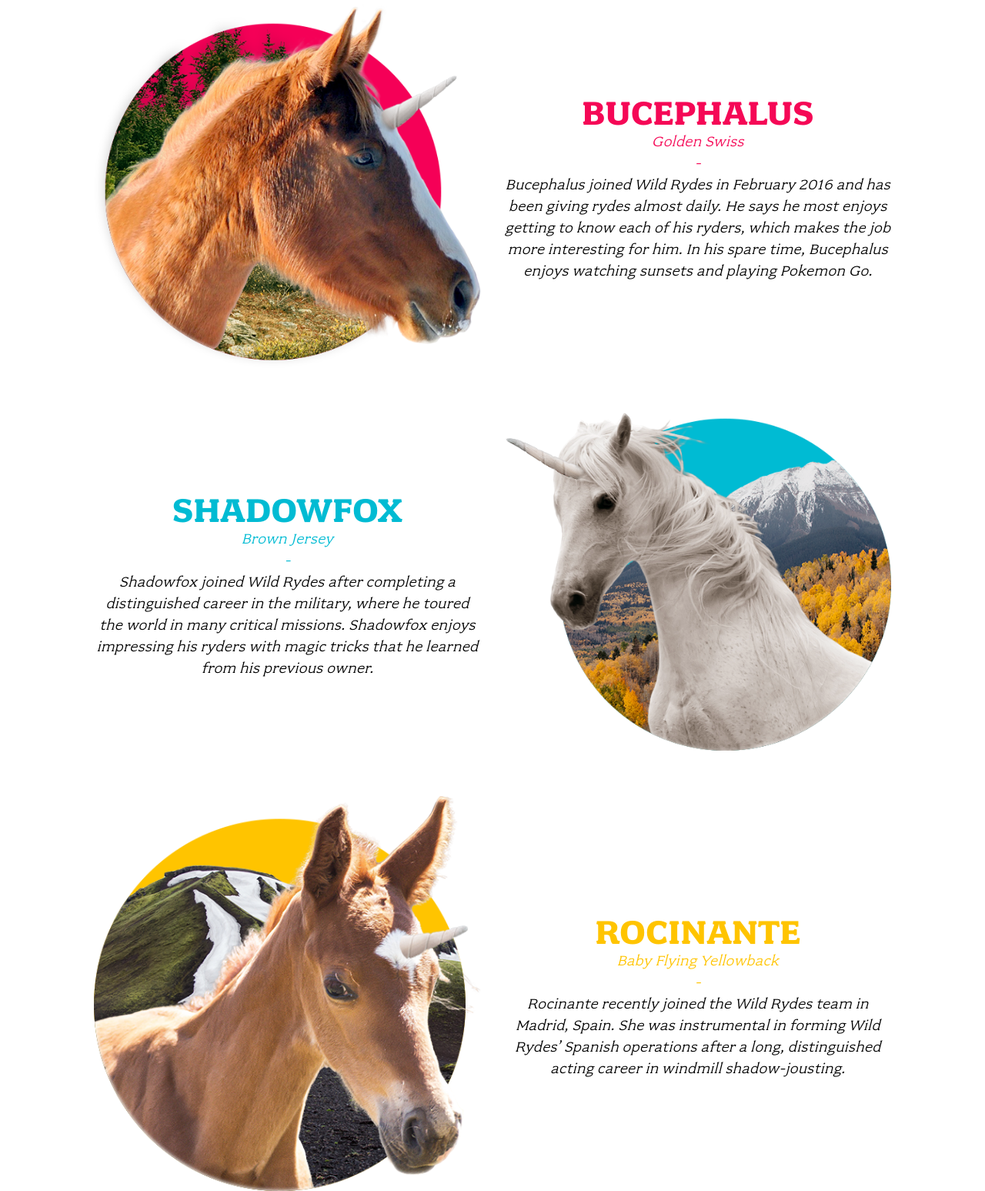
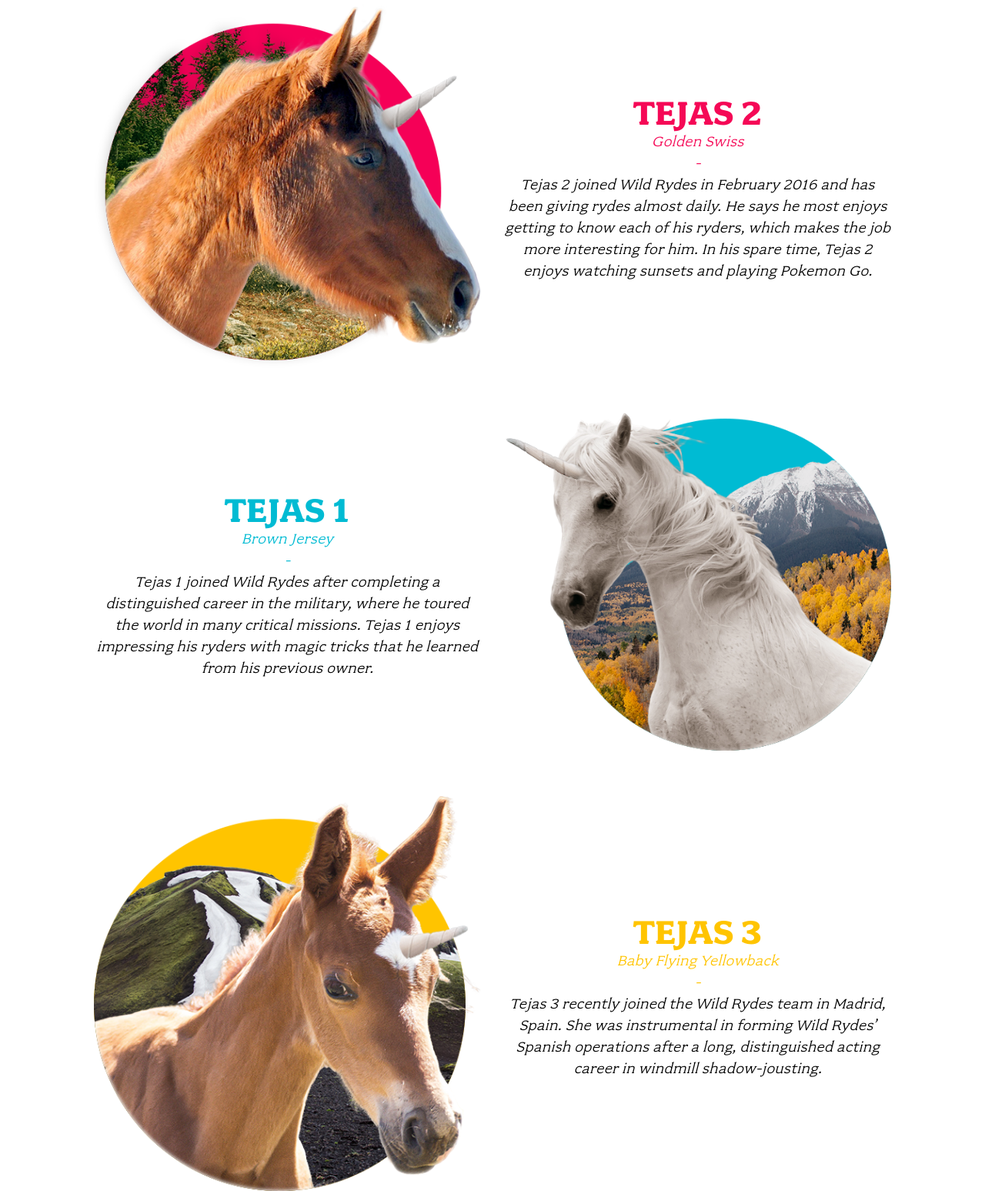
Before and after one commit to secret0247/wildrydes-site, a plain HTML site: page unicorns.html in a window 1280 px wide. Shown: the part 869-2416 px from the top of the page at 77% size. Drawn offline with Linux system fonts and the light colour scheme.

Commit message:
Update unicorns.html

```diff
--- a/unicorns.html
+++ b/unicorns.html
@@ -55,10 +55,10 @@
         </div>
 
         <div class="columns medium-7 large-6 xlarge-5 xxlarge-4">
-          <h2 class="title">Bucephalus</h2>
+          <h2 class="title">Tejas 2</h2>
           <div class="subtitle">Golden Swiss</div>
           <p class="content">
-            Bucephalus joined Wild Rydes in February 2016 and has been giving rydes almost daily. He says he most enjoys getting to know each of his ryders, which makes the job more interesting for him. In his spare time, Bucephalus enjoys watching sunsets and playing Pokemon Go.
+            Tejas 2 joined Wild Rydes in February 2016 and has been giving rydes almost daily. He says he most enjoys getting to know each of his ryders, which makes the job more interesting for him. In his spare time, Tejas 2 enjoys watching sunsets and playing Pokemon Go.
           </p>
         </div>
       </div>
@@ -71,10 +71,10 @@
         </div>
 
         <div class="columns medium-7 medium-pull-5 large-6 large-pull-6 xlarge-5 xlarge-pull-5 xxlarge-4 xxlarge-offset-1">
-          <h2 class="title">Shadowfox</h2>
+          <h2 class="title">Tejas 1</h2>
           <div class="subtitle">Brown Jersey</div>
           <p class="content">
-            Shadowfox joined Wild Rydes after completing a distinguished career in the military, where he toured the world in many critical missions. Shadowfox enjoys impressing his ryders with magic tricks that he learned from his previous owner.
+            Tejas 1 joined Wild Rydes after completing a distinguished career in the military, where he toured the world in many critical missions. Tejas 1 enjoys impressing his ryders with magic tricks that he learned from his previous owner.
           </p>
         </div>
       </div>
@@ -87,10 +87,10 @@
         </div>
 
         <div class="columns medium-7 large-6 xlarge-5 xxlarge-4">
-          <h2 class="title">Rocinante</h2>
+          <h2 class="title">Tejas 3</h2>
           <div class="subtitle">Baby Flying Yellowback</div>
           <p class="content">
-            Rocinante recently joined the Wild Rydes team in Madrid, Spain. She was instrumental in forming Wild Rydes’ Spanish operations after a long, distinguished acting career in windmill shadow-jousting.
+            Tejas 3 recently joined the Wild Rydes team in Madrid, Spain. She was instrumental in forming Wild Rydes’ Spanish operations after a long, distinguished acting career in windmill shadow-jousting.
           </p>
         </div>
       </div>
```
